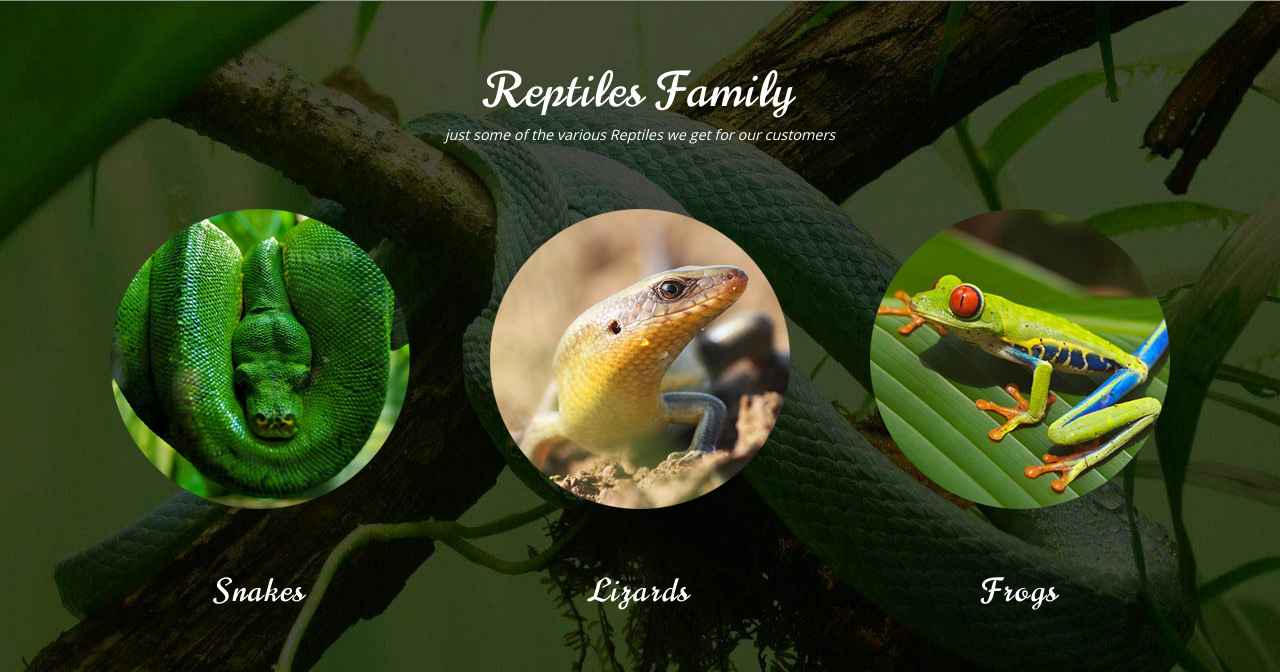
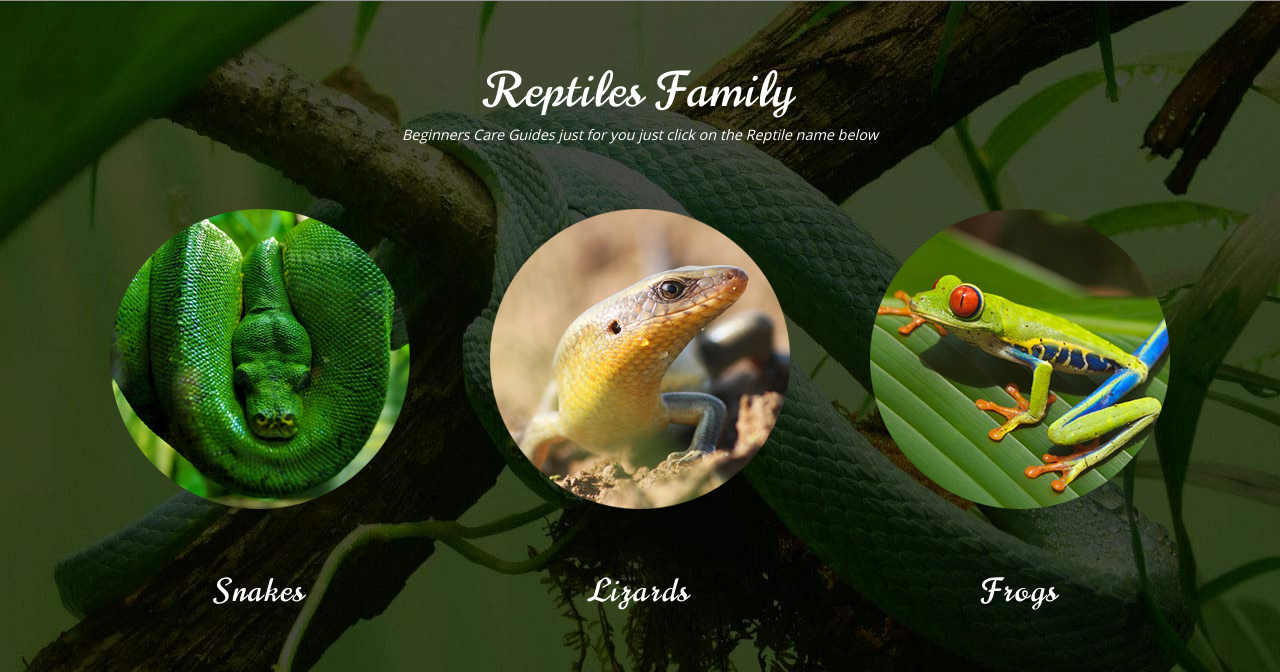
Before and after one commit to Code-Institute-Submissions/Davys-Pets-Website-shop, a Django app: page / in a window 1280 px wide; the page is wider, and only the part inside the window is pictured. Shown: the part 1963-2635 px from the top of that part. Run offline with Django 3.2, Linux system fonts and the light colour scheme; parts of the project's set-up code (start-up, migrations or seed data) failed here and were passed over; some libraries are stand-ins or nearby versions.

Commit message:
adding links

```diff
--- a/templates/index.html
+++ b/templates/index.html
@@ -71,12 +71,12 @@
         <div class="container">
             <div class="family-info">
                 <h3>Reptiles Family</h3>
-                <p>just some of the various Reptiles we get for our customers</p>
+                <p>Beginners Care Guides just for you just click on the Reptile name below</p>
             </div>
             <div class="family-grids">
                 <div class="col-md-4 family-grid">
                     <img src="{% static 'images/f1.png' %}">
-                    <a href="http://www.sareptiles.co.za/forum/viewtopic.php?f=44&t=12792" target="_blank"><h4>Snakes</h4></a>
+                    <a href="http://www.reptilesmagazine.com/Snakes/5-Great-Beginner-Pet-Snakes/" target="_blank"><h4>Snakes</h4></a>
                 </div>
                 <div class="col-md-4 family-grid">
                     <img src="{% static 'images/f2.png' %}">
```
